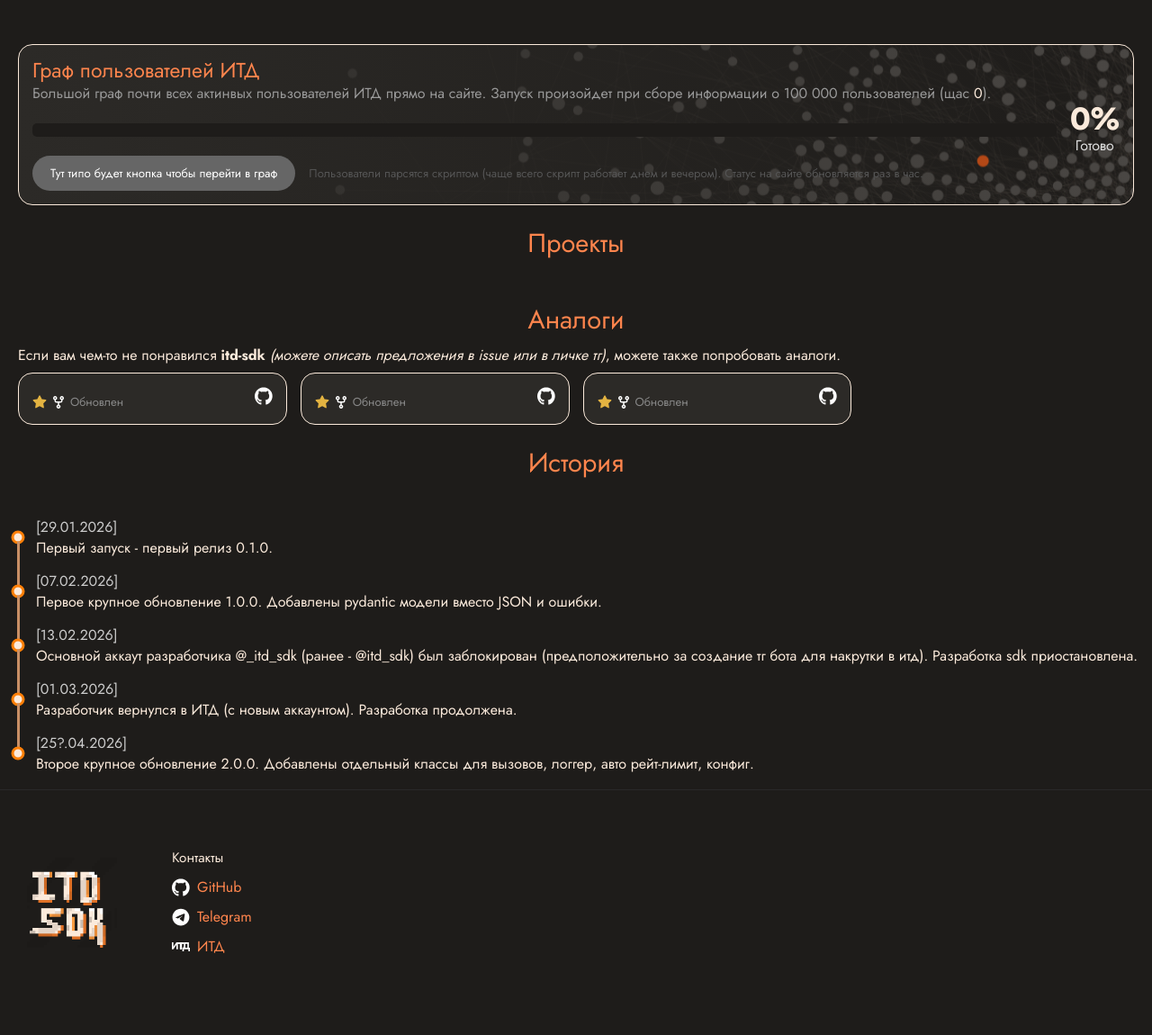
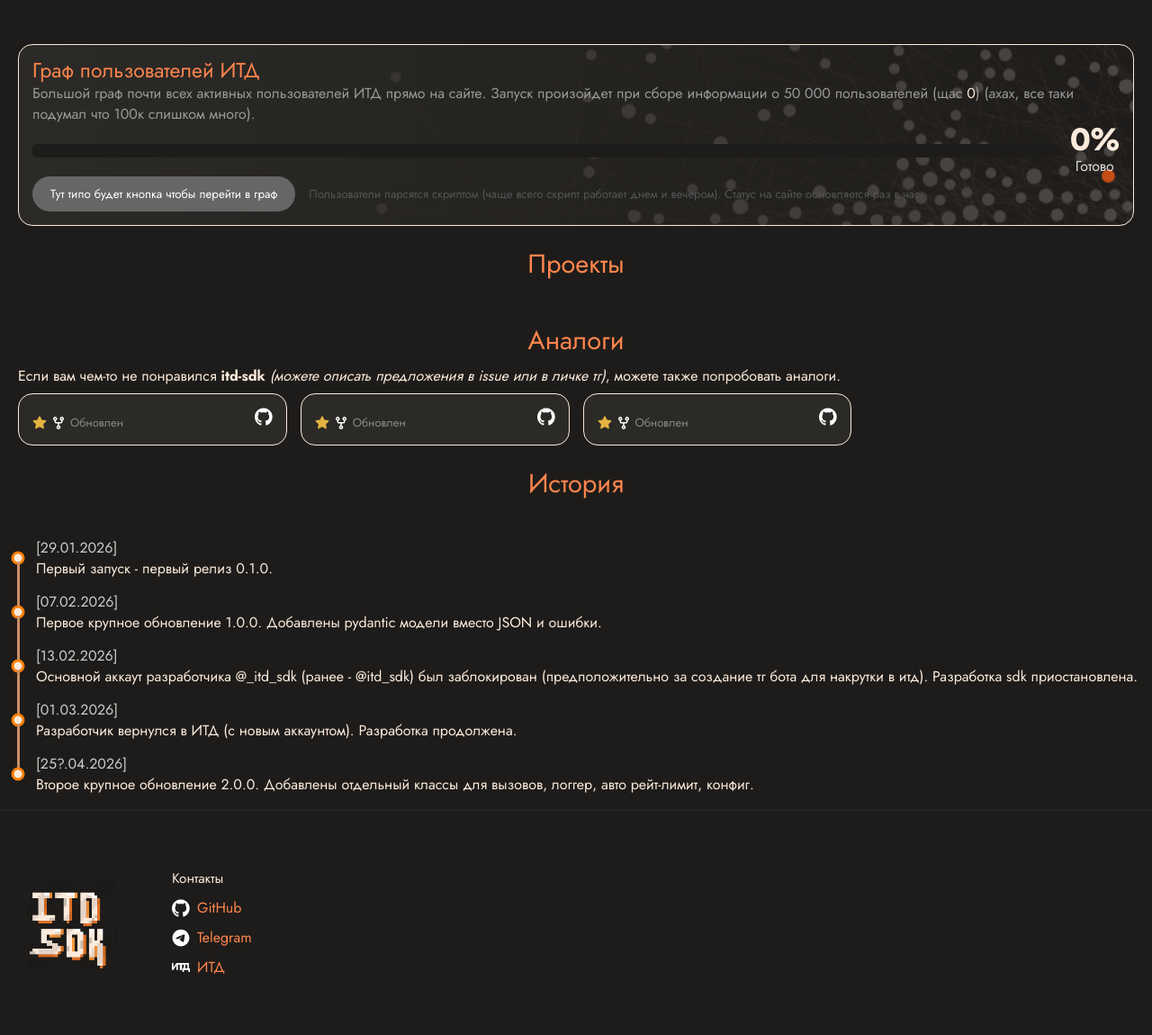
Before and after one commit to itd-sdk/website, a FastAPI app: page / in a window 1280 px wide. Shown: the part 801-1951 px from the top of the page at 90% size. Before the commit the page ends 1860 px from the top, so only its background shows below. Run offline with FastAPI, Linux system fonts and the light colour scheme.

Commit message:
chore: change target to 50k users

```diff
--- a/app/static/js/index.js
+++ b/app/static/js/index.js
@@ -20,8 +20,8 @@
 document.addEventListener('DOMContentLoaded', async () => {
   const count = await fetch_users_count();
 
-  get_el('graph-progress-bar').style.background = `linear-gradient(to right, #fd7f08 ${count / 1000}%, #1E1C1A ${count / 1000}%)`;
-  get_el('graph-progress-count-value').textContent = `${Math.round(count / 1000)}%`;
+  get_el('graph-progress-bar').style.background = `linear-gradient(to right, #fd7f08 ${count / 500}%, #1E1C1A ${count / 500}%)`;
+  get_el('graph-progress-count-value').textContent = `${Math.round(count / 500)}%`;
   get_el('graph-descriription-current').textContent = count;
   get_el('graph').hidden = false;
 });
--- a/app/templates/index.html
+++ b/app/templates/index.html
@@ -18,7 +18,7 @@
 <div id="content">
     <div id="graph" hidden>
         <h3>Граф пользователей ИТД</h3>
-        <div id="graph-description">Большой граф почти всех актинвых пользователей ИТД прямо на сайте. Запуск произойдет при сборе информации о 100 000 пользователей (щас <span id="graph-descriription-current">null</span>).</div>
+        <div id="graph-description">Большой граф почти всех активных пользователей ИТД прямо на сайте. Запуск произойдет при сборе информации о 50 000 пользователей (щас <span id="graph-descriription-current">null</span>) (ахах, все таки подумал что 100к слишком много).</div>
         <div id="graph-progress">
             <div id="graph-progress-bar"></div>
             <div id="graph-progress-count">
```
